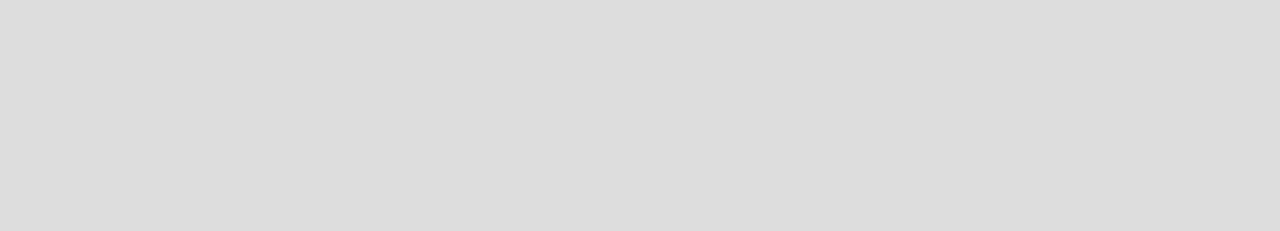
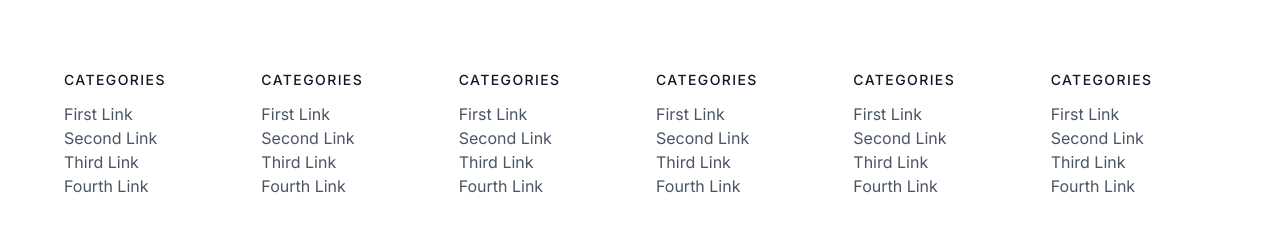
Before and after one commit to ssakib4040/bloghub, a Next.js app: page / in a window 1280 px wide. Shown: the part 1433-1664 px from the top of the page. Before the commit the page ends 1387 px from the top, so only its background shows below. Built offline with nearby package versions, Linux system fonts and the light colour scheme.

Commit message:
Footer added

```diff
--- a/app/page.tsx
+++ b/app/page.tsx
@@ -63,7 +63,7 @@ export default function Home() {
       </div>
 
       {/*  */}
-      <section>
+      <section className="mb-5">
         <div className="flex pt-3 lg:px-16 gap-3 dev">
           {/* left */}
           <div className="w-3/12 dev">
@@ -380,6 +380,175 @@ export default function Home() {
           </div>
         </div>
       </section>
+
+      <footer className="text-gray-600 body-font bg-white">
+        <div className="container px-5 py-24 mx-auto lg:px-16">
+          <div className="flex flex-wrap md:text-left text-center -mb-10 -mx-4">
+            <div className="lg:w-1/6 md:w-1/2 w-full px-4">
+              <h2 className="title-font font-medium text-gray-900 tracking-widest text-sm mb-3">
+                CATEGORIES
+              </h2>
+              <nav className="list-none mb-10">
+                <li>
+                  <a className="text-gray-600 hover:text-gray-800">
+                    First Link
+                  </a>
+                </li>
+                <li>
+                  <a className="text-gray-600 hover:text-gray-800">
+                    Second Link
+                  </a>
+                </li>
+                <li>
+                  <a className="text-gray-600 hover:text-gray-800">
+                    Third Link
+                  </a>
+                </li>
+                <li>
+                  <a className="text-gray-600 hover:text-gray-800">
+                    Fourth Link
+                  </a>
+                </li>
+              </nav>
+            </div>
+            <div className="lg:w-1/6 md:w-1/2 w-full px-4">
+              <h2 className="title-font font-medium text-gray-900 tracking-widest text-sm mb-3">
+                CATEGORIES
+              </h2>
+              <nav className="list-none mb-10">
+                <li>
+                  <a className="text-gray-600 hover:text-gray-800">
+                    First Link
+                  </a>
+                </li>
+                <li>
+                  <a className="text-gray-600 hover:text-gray-800">
+                    Second Link
+                  </a>
+                </li>
+                <li>
+                  <a className="text-gray-600 hover:text-gray-800">
+                    Third Link
+                  </a>
+                </li>
+                <li>
+                  <a className="text-gray-600 hover:text-gray-800">
+                    Fourth Link
+                  </a>
+                </li>
+              </nav>
+            </div>
+            <div className="lg:w-1/6 md:w-1/2 w-full px-4">
+              <h2 className="title-font font-medium text-gray-900 tracking-widest text-sm mb-3">
+                CATEGORIES
+              </h2>
+              <nav className="list-none mb-10">
+                <li>
+                  <a className="text-gray-600 hover:text-gray-800">
+                    First Link
+                  </a>
+                </li>
+                <li>
+                  <a className="text-gray-600 hover:text-gray-800">
+                    Second Link
+                  </a>
+                </li>
+                <li>
+                  <a className="text-gray-600 hover:text-gray-800">
+                    Third Link
+                  </a>
+                </li>
+                <li>
+                  <a className="text-gray-600 hover:text-gray-800">
+                    Fourth Link
+                  </a>
+                </li>
+              </nav>
+            </div>
+            <div className="lg:w-1/6 md:w-1/2 w-full px-4">
+              <h2 className="title-font font-medium text-gray-900 tracking-widest text-sm mb-3">
+                CATEGORIES
+              </h2>
+              <nav className="list-none mb-10">
+                <li>
+                  <a className="text-gray-600 hover:text-gray-800">
+                    First Link
+                  </a>
+                </li>
+                <li>
+                  <a className="text-gray-600 hover:text-gray-800">
+                    Second Link
+                  </a>
+                </li>
+                <li>
+                  <a className="text-gray-600 hover:text-gray-800">
+                    Third Link
+                  </a>
+                </li>
+                <li>
+                  <a className="text-gray-600 hover:text-gray-800">
+                    Fourth Link
+                  </a>
+                </li>
+              </nav>
+            </div>
+            <div className="lg:w-1/6 md:w-1/2 w-full px-4">
+              <h2 className="title-font font-medium text-gray-900 tracking-widest text-sm mb-3">
+                CATEGORIES
+              </h2>
+              <nav className="list-none mb-10">
+                <li>
+                  <a className="text-gray-600 hover:text-gray-800">
+                    First Link
+                  </a>
+                </li>
+                <li>
+                  <a className="text-gray-600 hover:text-gray-800">
+                    Second Link
+                  </a>
+                </li>
+                <li>
+                  <a className="text-gray-600 hover:text-gray-800">
+                    Third Link
+                  </a>
+                </li>
+                <li>
+                  <a className="text-gray-600 hover:text-gray-800">
+                    Fourth Link
+                  </a>
+                </li>
+              </nav>
+            </div>
+            <div className="lg:w-1/6 md:w-1/2 w-full px-4">
+              <h2 className="title-font font-medium text-gray-900 tracking-widest text-sm mb-3">
+                CATEGORIES
+              </h2>
+              <nav className="list-none mb-10">
+                <li>
+                  <a className="text-gray-600 hover:text-gray-800">
+                    First Link
+                  </a>
+                </li>
+                <li>
+                  <a className="text-gray-600 hover:text-gray-800">
+                    Second Link
+                  </a>
+                </li>
+                <li>
+                  <a className="text-gray-600 hover:text-gray-800">
+                    Third Link
+                  </a>
+                </li>
+                <li>
+                  <a className="text-gray-600 hover:text-gray-800">
+                    Fourth Link
+                  </a>
+                </li>
+              </nav>
+            </div>
+          </div>
+        </div>
+      </footer>
     </div>
   );
 }
```
